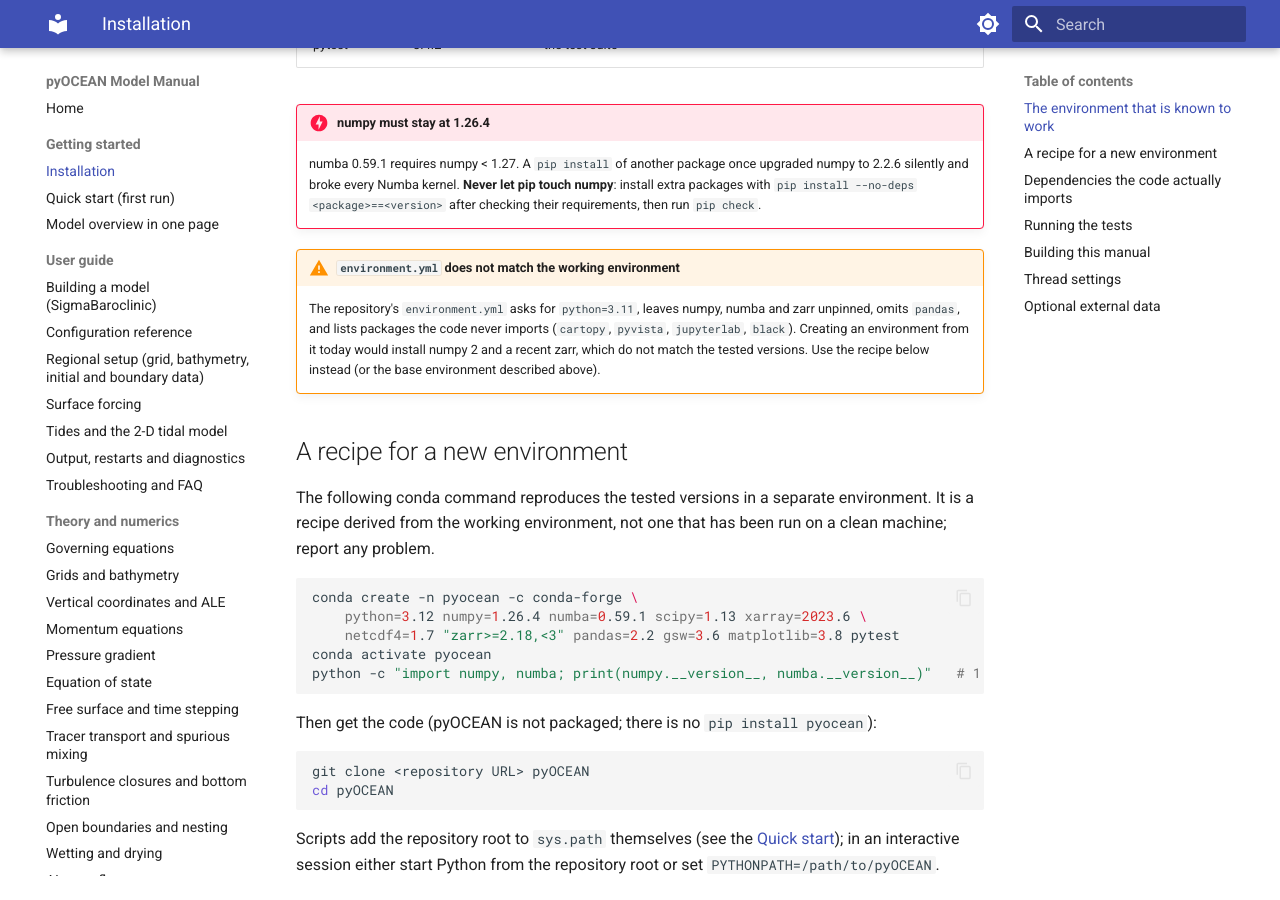
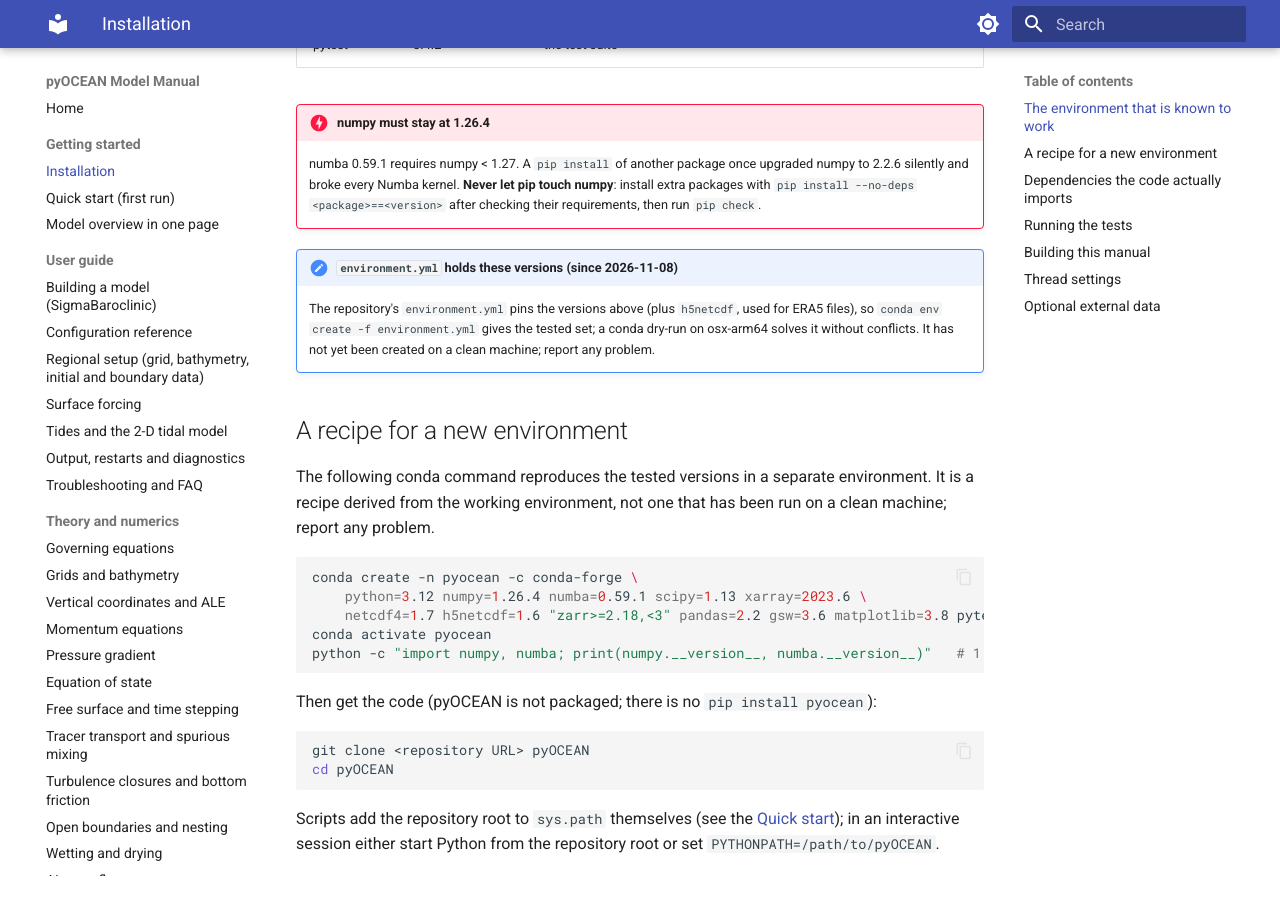
Before and after one commit to Estebanovich/pyOCEAN, an MkDocs documentation site: the page built from docs/manual/getting-started/installation.md, in a window 1280 px wide and 900 px high, scrolled down 985 px. Built offline with MkDocs 1.6.1 and Material for MkDocs 9.7.7, drawn with Linux system fonts in a browser that asks for light colours.

Commit message:
README and environment.yml checked against the source
- environment.yml: the tested versions (Python 3.12, numpy 1.26.4 for Numba
  0.59.1, h5netcdf and pandas added, unused cartopy/pyvista/jupyter/black
  removed); conda dry-run on osx-arm64 solves it.
- README: install and quickstart commands that exist, main entry point
  (SigmaBaroclinic) and the legacy Phase 1 line, scripts/ and prototypes/
  in the layout, manual described as Markdown not yet built with MkDocs,
  tech stack from the real imports.
- installation.md: environment.yml warning replaced; h5netcdf in the recipe.

Co-Authored-By: Claude Opus 5.5 <noreply@anthropic.com>

````diff
--- a/docs/manual/getting-started/installation.md
+++ b/docs/manual/getting-started/installation.md
@@ -30,11 +30,10 @@ All development, tests and validation runs of the repository use the **base cond
     silently and broke every Numba kernel. **Never let pip touch numpy**: install extra packages with
     `pip install --no-deps <package>==<version>` after checking their requirements, then run `pip check`.
 
-!!! warning "`environment.yml` does not match the working environment"
-    The repository's `environment.yml` asks for `python=3.11`, leaves numpy, numba and zarr unpinned,
-    omits `pandas`, and lists packages the code never imports (`cartopy`, `pyvista`, `jupyterlab`,
-    `black`). Creating an environment from it today would install numpy 2 and a recent zarr, which do not
-    match the tested versions. Use the recipe below instead (or the base environment described above).
+!!! note "`environment.yml` holds these versions (since 2026-11-08)"
+    The repository's `environment.yml` pins the versions above (plus `h5netcdf`, used for ERA5 files), so
+    `conda env create -f environment.yml` gives the tested set; a conda dry-run on osx-arm64 solves it
+    without conflicts. It has not yet been created on a clean machine; report any problem.
 
 ## A recipe for a new environment
 
@@ -44,7 +43,7 @@ derived from the working environment, not one that has been run on a clean machi
 ```bash
 conda create -n pyocean -c conda-forge \
     python=3.12 numpy=1.26.4 numba=0.59.1 scipy=1.13 xarray=2023.6 \
-    netcdf4=1.7 "zarr>=2.18,<3" pandas=2.2 gsw=3.6 matplotlib=3.8 pytest
+    netcdf4=1.7 h5netcdf=1.6 "zarr>=2.18,<3" pandas=2.2 gsw=3.6 matplotlib=3.8 pytest
 conda activate pyocean
 python -c "import numpy, numba; print(numpy.__version__, numba.__version__)"   # 1.26.4 0.59.1
 ```
````
Also changed, not shown: README.md (+18 -5 lines), environment.yml (+15 -17 lines).
